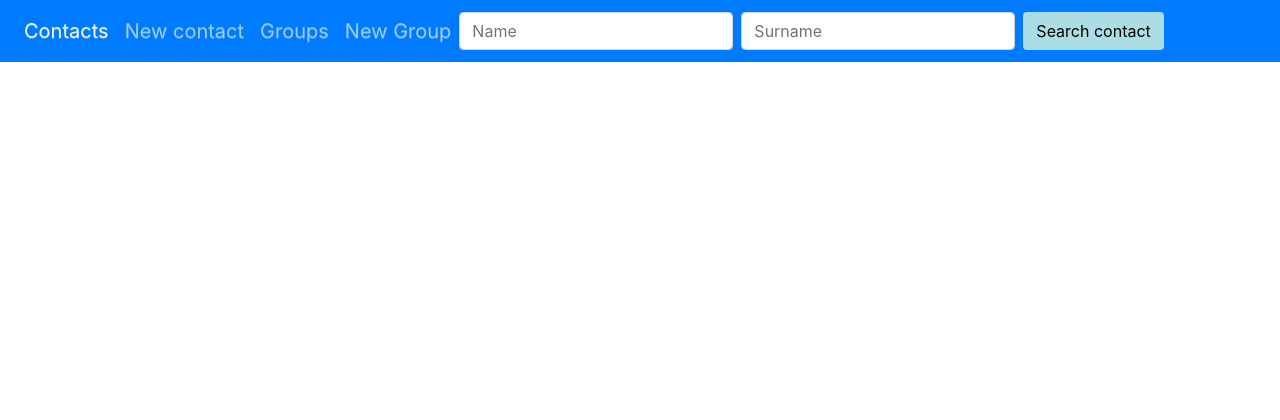
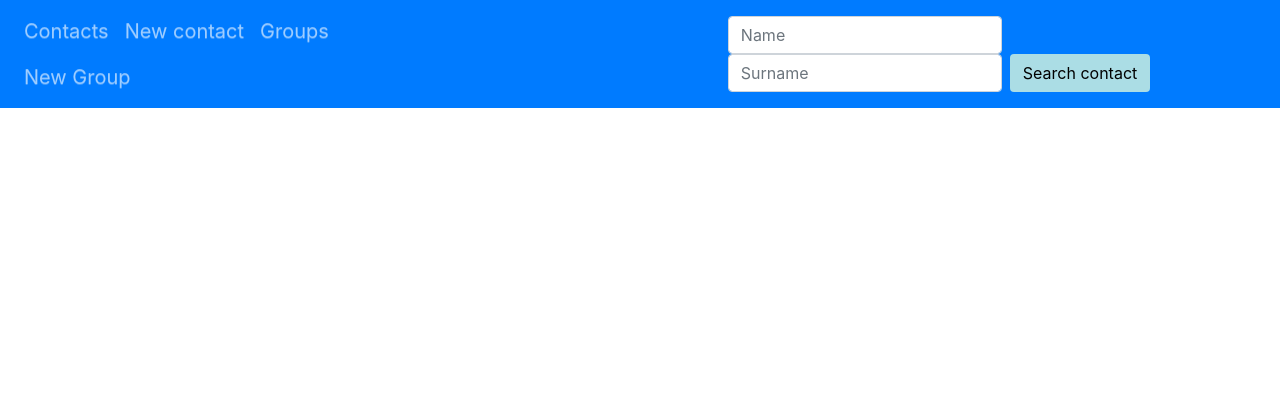
Before and after one commit to myslak71/contact-mail, a Django app: page / in a window 1280 px wide. Shown: the top 420 px of the page. Run offline with Django 3.2, Linux system fonts and the light colour scheme; data that the repository does not hold is empty; some libraries are stand-ins or nearby versions.

Commit message:
Frontend4

```diff
--- a/contact_mail/static/contact_mail/style.css
+++ b/contact_mail/static/contact_mail/style.css
@@ -7,6 +7,7 @@ body {
 .tablePaddingLeft {
     margin-left: 15px;
 }
+
 
 .searchButton {
     border-radius: 5px;
@@ -22,7 +23,7 @@ body {
 }
 
 .form-control-autofit {
-  width: 15%;
+    width: 15%;
 }
 
 .allButtons {
--- a/contact_mail/templates/contact_mail/navbar.html
+++ b/contact_mail/templates/contact_mail/navbar.html
@@ -2,7 +2,7 @@
     <div class="collapse navbar-collapse" id="navbarSupportedContent" style="font-size: 20px">
         <ul class="nav navbar-nav">
             <li class="nav-item">
-                <a class="nav-link text-light waves-effect waves-light " href="{% url 'contacts' %}">Contacts</a>
+                <a class="nav-link waves-effect waves-light" href="{% url 'contacts' %}">Contacts</a>
             </li>
             <li class="nav-item">
                 <a class="nav-link waves-effect waves-light" href="{% url 'new_contact' %}"">New contact</a>
@@ -14,7 +14,7 @@
                 <a class="nav-link waves-effect waves-light" href="{% url 'new_group' %}">New Group</a>
             </li>
         </ul>
-        <form class="form-inline" method="get" action="/search">
+        <form class="form-inline" method="get" action="/search" style="margin-left: 30%">
             <div class="md-form my-0">
                 <input class="form-control mr-sm-2" type="text" placeholder="Name" name="name">
             </div>
@@ -22,7 +22,6 @@
                 <input class="form-control mr-sm-2" type="text" placeholder="Surname" name="surname">
             </div>
             <button type="submit" class="btn">Search contact</button>
-
         </form>
     </div>
 </nav>
--- a/contact_mail/views/picture.py
+++ b/contact_mail/views/picture.py
@@ -1,9 +1,7 @@
 from django.contrib import messages
 from django.shortcuts import render, redirect
 from django.views import View
-from django.core.files.storage import FileSystemStorage
 from contact_mail.models import Group, Person
-from contact_mail.views.base import BaseView
 
 
 class AddPictureView(View):
```
